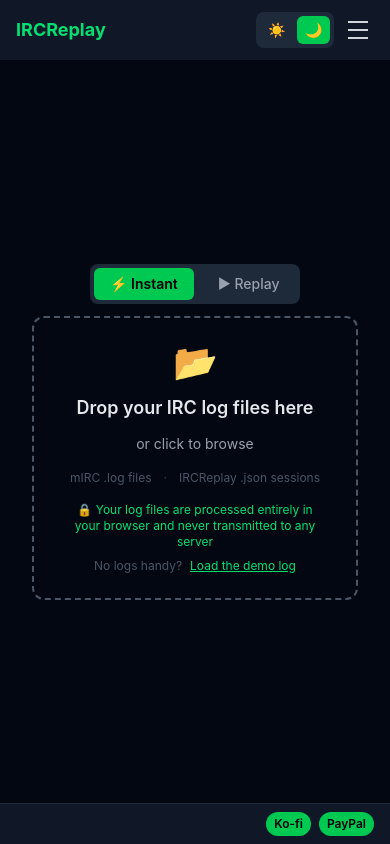
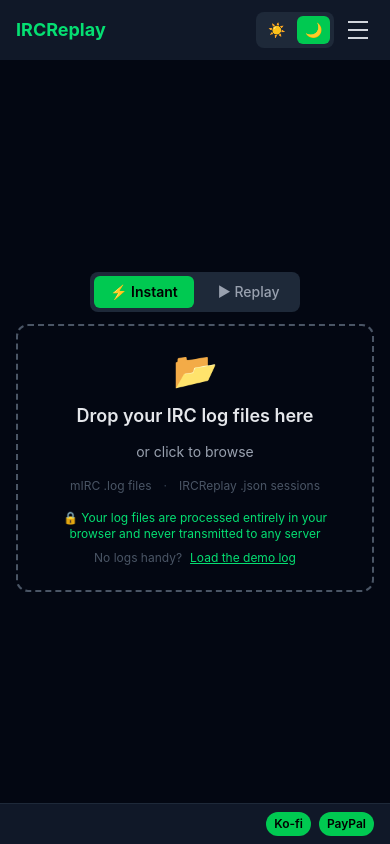
Before and after one commit to LFFPicard/ircreplay, a React (Vite) app: page / in a window 390 px wide. Built offline with nearby package versions, Linux system fonts and the light colour scheme.

Commit message:
Cleaned up DropZone for mobile

```diff
--- a/src/App.jsx
+++ b/src/App.jsx
@@ -58,7 +58,7 @@
   return (
     <div className={`theme-${theme} flex flex-col h-screen overflow-hidden`}>
       <Nav isMobile={isMobile} />
-      <main className="flex-1 overflow-hidden p-4">
+      <main className="flex-1 overflow-hidden p-0 md:p-4">
         <AppRoutes />
       </main>
       <Footer />
--- a/src/components/DropZone.jsx
+++ b/src/components/DropZone.jsx
@@ -63,7 +63,7 @@
   const handleInputChange = (e) => { if (e.target.files.length > 0) handleFiles(e.target.files) }
 
   return (
-    <div className="flex flex-col items-center justify-center h-full w-full gap-3 md:gap-6 bg-gray-950 rounded-lg overflow-hidden px-4 md:px-0">
+    <div className="flex flex-col items-center justify-center h-full w-full gap-3 md:gap-6 bg-gray-950 md:rounded-lg overflow-hidden px-4 md:px-0">
 
       {/* Mode toggle */}
       <div className="flex items-center gap-2 bg-gray-800 rounded-lg p-1 shrink-0">
```
